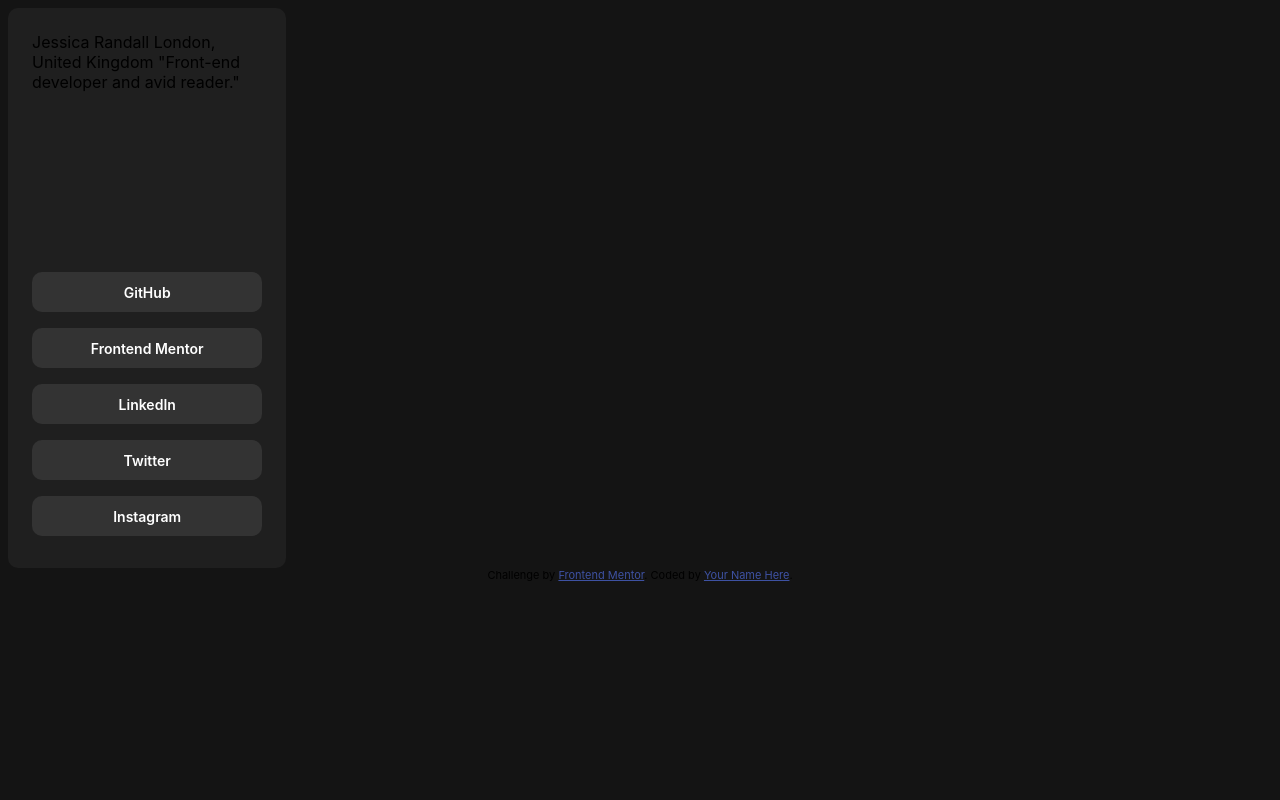
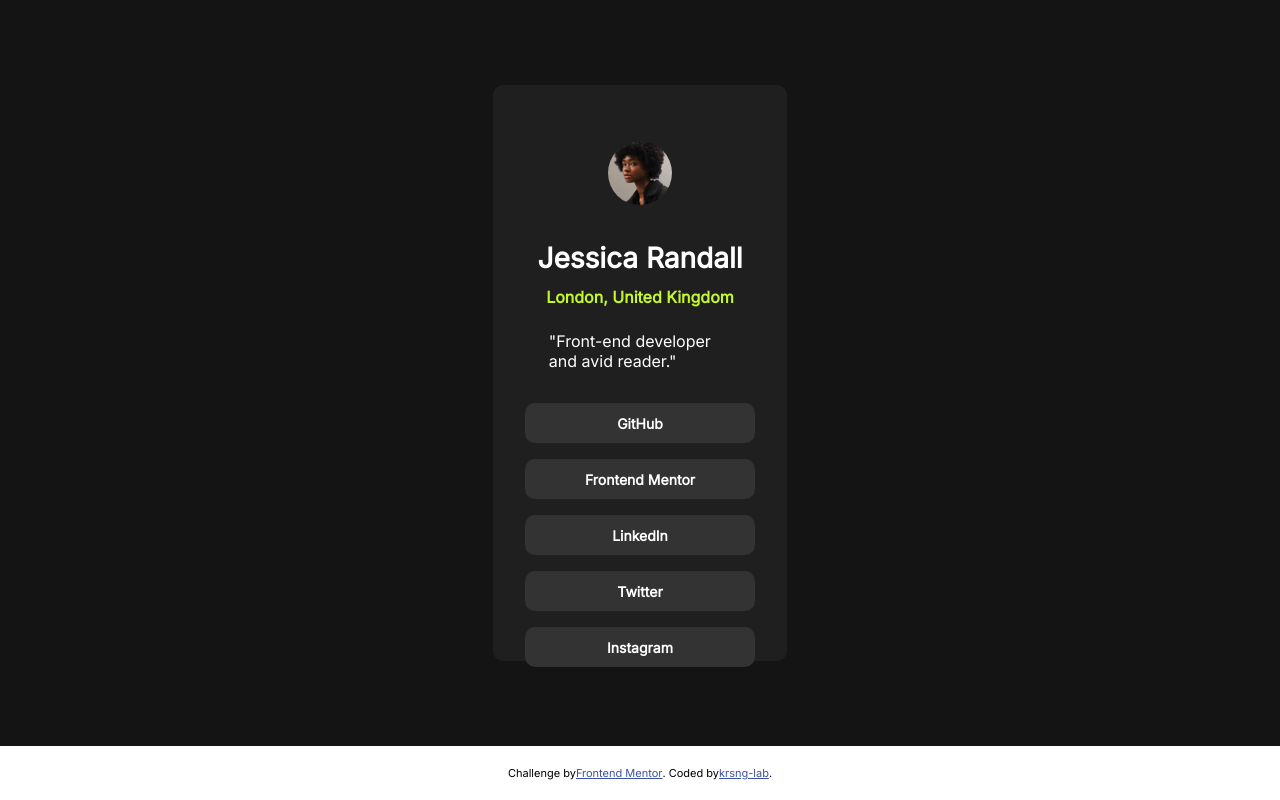
Before and after one commit to krsng-lab/social-links-profile-main, a plain HTML site: page social-links-profile-main/index.html in a window 1280 px wide. Drawn offline with Linux system fonts and the light colour scheme.

Commit message:
Second draft

```diff
--- a/social-links-profile-main/index.html
+++ b/social-links-profile-main/index.html
@@ -21,9 +21,10 @@
   <div class="content">
     <div class="profile-card">
       <div class="info-container">
-        Jessica Randall
-        London, United Kingdom
-        "Front-end developer and avid reader."
+        <img src="./assets/images/avatar-jessica.jpeg" alt="a profile picture">
+        <div class="name">Jessica Randall</div>
+        <div class="location">London, United Kingdom</div>
+        <div class="short-summary">"Front-end developer and avid reader."</div>
       </div>
 
       <div class="nav-container">
@@ -38,7 +39,7 @@
 
   <div class="attribution">
     Challenge by <a href="https://www.frontendmentor.io?ref=challenge" target="_blank">Frontend Mentor</a>.
-    Coded by <a href="#">Your Name Here</a>.
+    Coded by <a href="#">krsng-lab</a>.
   </div>
 </body>
 </html>
--- a/social-links-profile-main/style.css
+++ b/social-links-profile-main/style.css
@@ -1,30 +1,70 @@
+@import url('https://fonts.googleapis.com/css2?family=Inter&display=swap');
+
+img {
+    border-radius: 50%;
+    width: 5vw;
+    margin: 24px;
+}
+
 body {
-    background-color: hsl(0, 0%, 8%);
+    height: 100vh;
+    margin: 0;
+    overflow: hidden;
+    font-weight: 400;
+    display: flex;
+    flex-direction: column;
+    justify-content: space-between;
     font-family: 'Inter', sans-serif;
 }
 
+.content {
+    background-color: hsl(0, 0%, 8%);
+    display: flex;
+    flex-direction: column;
+    justify-content: center;
+    align-items: center;
+    flex-grow: 1;
+}
 
 .profile-card {
     background-color: hsl(0, 0%, 12%);
     border-radius: 10px;
     display: flex;
     flex-direction: column;
+    justify-content: space-between;
     /*why does flex-basis: 25vw; not work here*/
     /*update: this is because flex-direction: column causes flex-basis to adjust the height instead */
     width: 18vw;
     height: 64vh;
-    padding: 24px;
+    padding: 32px;
 }
 
 .info-container {
     display: flex;
     flex-direction: column;
+    align-items: center;
+    justify-content: space-around;
+}
+
+.name {
+    font-size: 28px;
+    margin: 12px;
+    font-weight: 700;
+}
+
+.location {
+    color: hsl(75, 94%, 57%);
+    font-weight: 600;
+}
+
+
+.short-summary {
+    margin: 24px;
 }
 
 .nav-container {
     display: flex;
     flex-direction: column;
-    flex: 1;
     justify-content: flex-end;
     align-items: center;
 }
@@ -38,7 +78,23 @@ body {
     width: 18vw;
     height: 5vh;
     margin: 8px;
-    color: hsl(0, 0%, 100%);
     font-weight: 600;
     font-size: 14px;
 }
+
+.nav-box:hover {
+    background-color: hsl(75, 94%, 57%);
+    color: hsl(0, 0%, 12%);;
+}
+
+.name,
+.short-summary,
+.nav-box {
+    color: hsl(0, 0%, 100%);
+}
+
+.attribution {
+    display: flex;
+    justify-content: center;
+    padding: 20px;
+}
```
